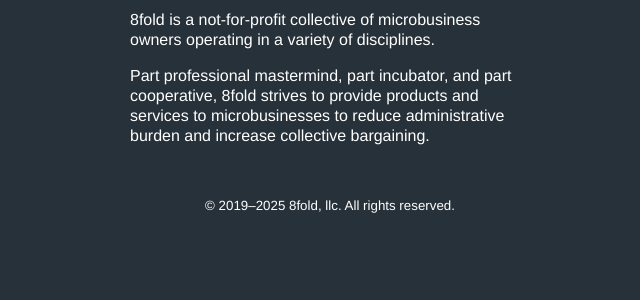
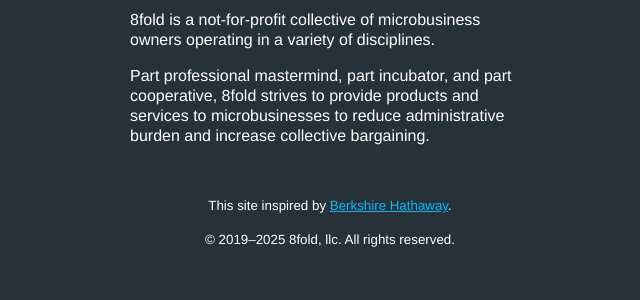
Before and after one commit to 8fold/site-8fold.pro, a PHP site: page /site-root/local/index.php in a window 1280 px wide. Shown: the part 462-762 px from the top of the page, without its empty margins (310-950 px from the left). Run offline with PHP 8.4, Linux system fonts and the light colour scheme.

Commit message:
Update index.php

```diff
--- a/site-root/local/index.php
+++ b/site-root/local/index.php
@@ -85,6 +85,7 @@ while (count($businesses) > 0) {
         <p>Part professional mastermind, part incubator, and part cooperative, 8fold strives to provide products and services to microbusinesses to reduce administrative burden and increase collective bargaining.</p>
     </article>
     <footer>
+        <p><small>This site inspired by <a href="https://www.berkshirehathaway.com">Berkshire Hathaway</a>.</small>
         <p><small>&copy; 2019–<?php echo date('Y'); ?> 8fold, llc. All rights reserved.</small></p>
     </footer>
 </body>
```
